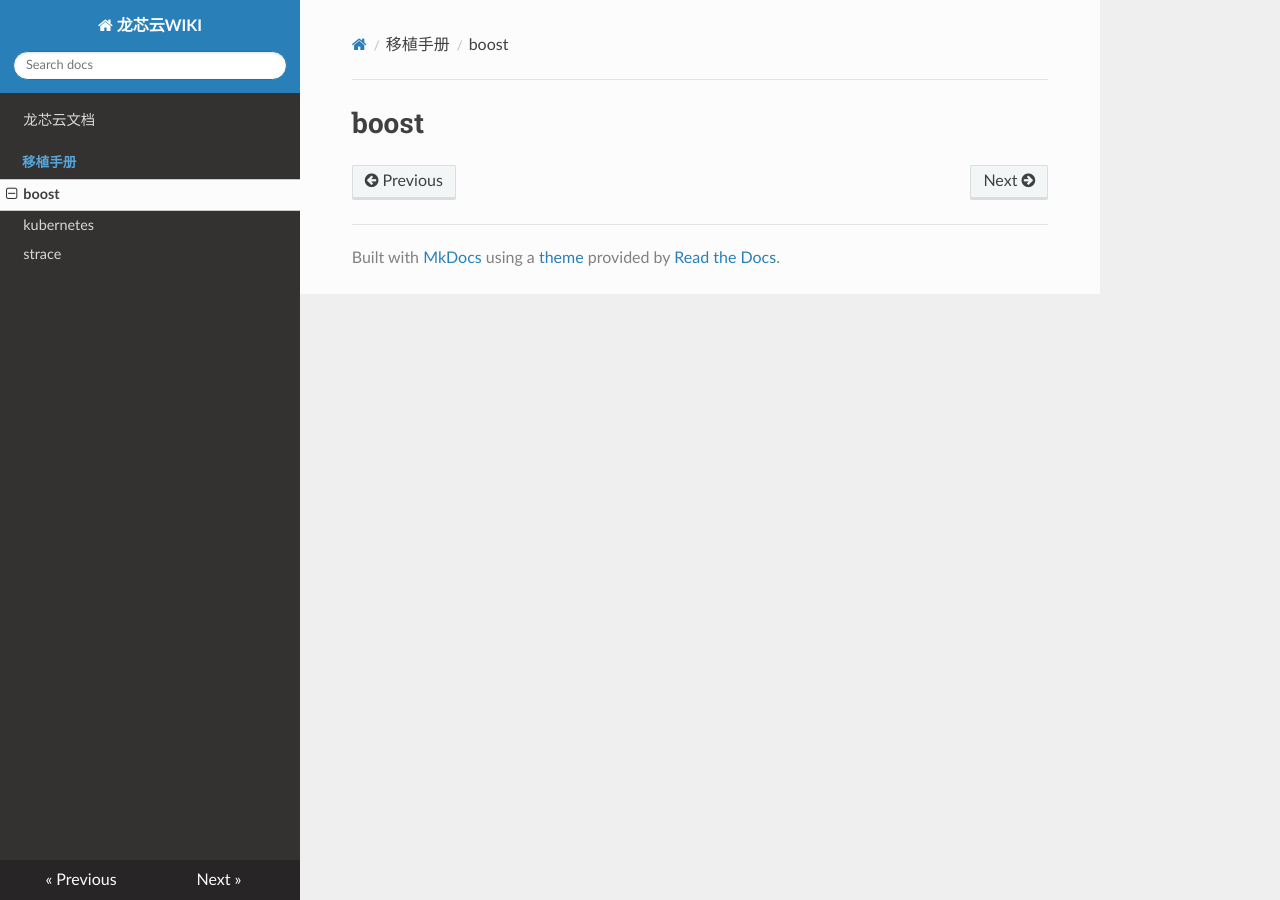
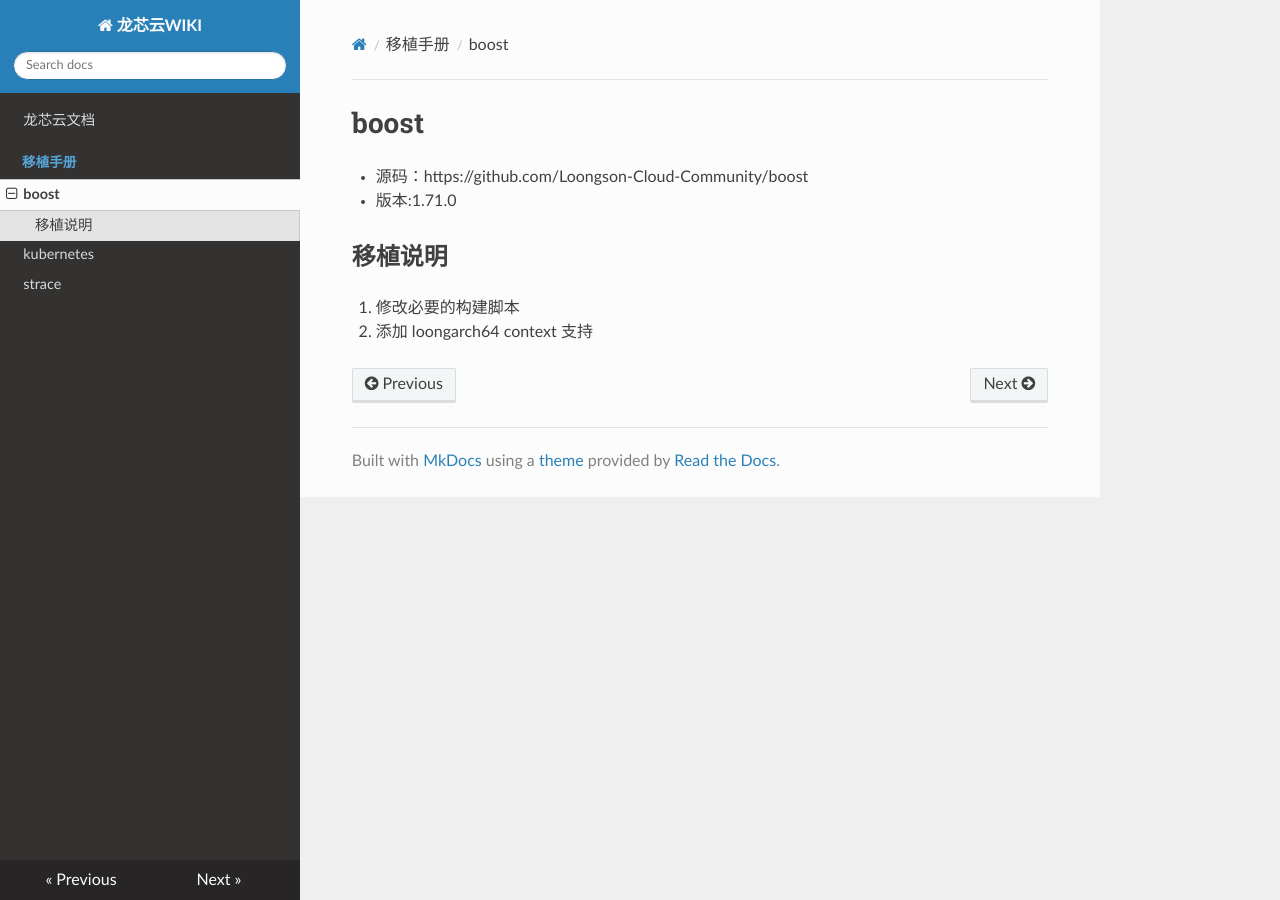
Before and after one commit to Loongson-Cloud-Community/Loongson-Cloud-Community, an MkDocs documentation site: the page built from docs/移植手册/boost.md, in a window 1280 px wide. Built offline with MkDocs 1.6.1, drawn with Linux system fonts in a browser that asks for light colours; nearby versions of some CDN libraries.

Commit message:
Update boost.md

```diff
--- a/docs/移植手册/boost.md
+++ b/docs/移植手册/boost.md
@@ -1 +1,9 @@
 # boost
+
+
+- 源码：https://github.com/Loongson-Cloud-Community/boost
+- 版本:1.71.0
+
+## 移植说明
+1. 修改必要的构建脚本
+2. 添加 loongarch64 context 支持
```
